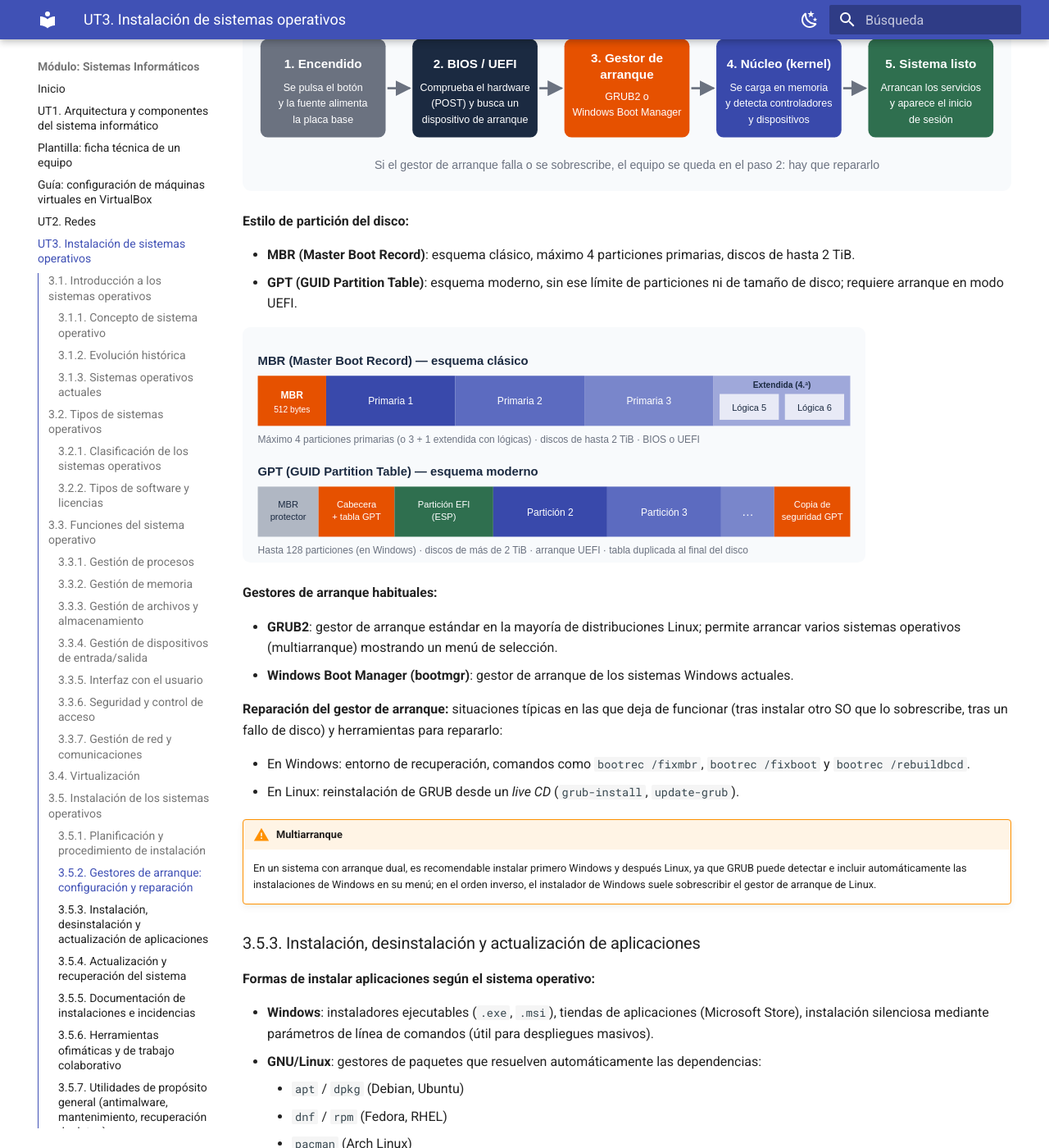
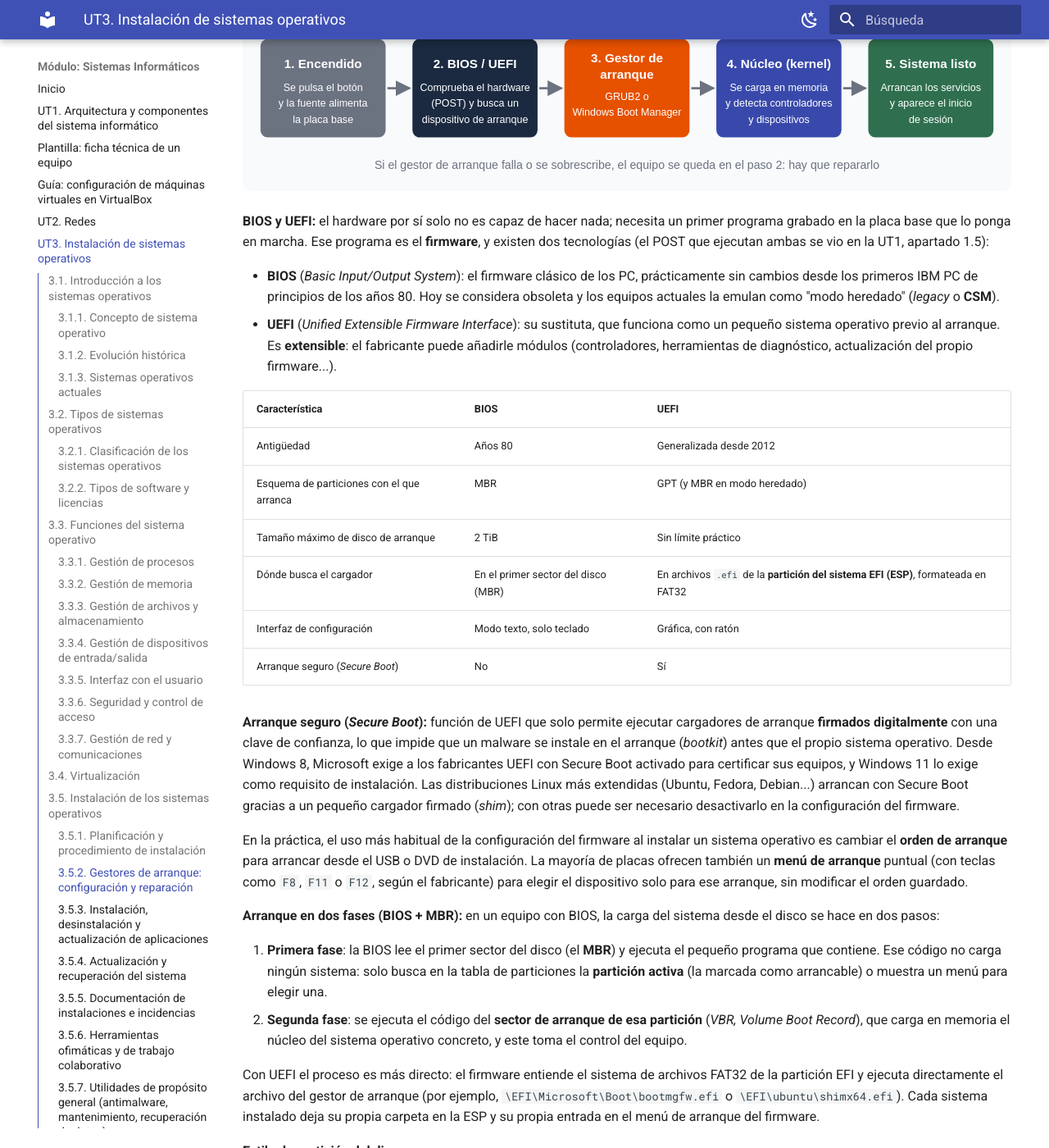
Before and after one commit to angelabserrano/sistemas-informaticos, an MkDocs documentation site: the page built from docs/ut3.md, in a window 1280 px wide and 1400 px high, scrolled down 11567 px. Shown: the whole window at 82% size. Built offline with MkDocs 1.6.1 and Material for MkDocs 9.7.7, drawn with Linux system fonts in a browser that asks for light colours; some of the changed text lies outside the part shown.

Commit message:
UT3: amplía el 3.5.2 con BIOS/UEFI, arranque en dos fases y estructura del MBR
Añade la comparativa BIOS frente a UEFI con Secure Boot, el arranque en
dos fases (MBR + VBR) frente al arranque UEFI desde la ESP, la estructura
interna del MBR y de sus entradas de 16 bytes, y las consecuencias de
dañar el sector de arranque.

Co-Authored-By: Claude Opus 5.5 <noreply@anthropic.com>
Claude-Session: https://claude.ai/code/session_01G23AmZZwAe8YqCan6mAMNQ

```diff
--- a/docs/ut3.md
+++ b/docs/ut3.md
@@ -289,12 +289,67 @@ Al encender un equipo, el firmware (**BIOS** o **UEFI**) localiza un dispositivo
 
 ![Proceso de arranque: encendido, firmware BIOS/UEFI (POST y búsqueda del dispositivo de arranque), gestor de arranque (GRUB2 o Windows Boot Manager), carga del núcleo del sistema operativo y sistema listo para iniciar sesión](img/ut3_proceso_arranque.svg)
 
+**BIOS y UEFI:** el hardware por sí solo no es capaz de hacer nada; necesita un primer programa grabado en la placa base que lo ponga en marcha. Ese programa es el **firmware**, y existen dos tecnologías (el POST que ejecutan ambas se vio en la UT1, apartado 1.5):
+
+- **BIOS** (*Basic Input/Output System*): el firmware clásico de los PC, prácticamente sin cambios desde los primeros IBM PC de principios de los años 80. Hoy se considera obsoleta y los equipos actuales la emulan como "modo heredado" (*legacy* o **CSM**).
+- **UEFI** (*Unified Extensible Firmware Interface*): su sustituta, que funciona como un pequeño sistema operativo previo al arranque. Es **extensible**: el fabricante puede añadirle módulos (controladores, herramientas de diagnóstico, actualización del propio firmware...).
+
+| Característica | BIOS | UEFI |
+| --- | --- | --- |
+| Antigüedad | Años 80 | Generalizada desde 2012 |
+| Esquema de particiones con el que arranca | MBR | GPT (y MBR en modo heredado) |
+| Tamaño máximo de disco de arranque | 2 TiB | Sin límite práctico |
+| Dónde busca el cargador | En el primer sector del disco (MBR) | En archivos `.efi` de la **partición del sistema EFI (ESP)**, formateada en FAT32 |
+| Interfaz de configuración | Modo texto, solo teclado | Gráfica, con ratón |
+| Arranque seguro (*Secure Boot*) | No | Sí |
+
+**Arranque seguro (*Secure Boot*):** función de UEFI que solo permite ejecutar cargadores de arranque **firmados digitalmente** con una clave de confianza, lo que impide que un malware se instale en el arranque (*bootkit*) antes que el propio sistema operativo. Desde Windows 8, Microsoft exige a los fabricantes UEFI con Secure Boot activado para certificar sus equipos, y Windows 11 lo exige como requisito de instalación. Las distribuciones Linux más extendidas (Ubuntu, Fedora, Debian...) arrancan con Secure Boot gracias a un pequeño cargador firmado (*shim*); con otras puede ser necesario desactivarlo en la configuración del firmware.
+
+En la práctica, el uso más habitual de la configuración del firmware al instalar un sistema operativo es cambiar el **orden de arranque** para arrancar desde el USB o DVD de instalación. La mayoría de placas ofrecen también un **menú de arranque** puntual (con teclas como `F8`, `F11` o `F12`, según el fabricante) para elegir el dispositivo solo para ese arranque, sin modificar el orden guardado.
+
+**Arranque en dos fases (BIOS + MBR):** en un equipo con BIOS, la carga del sistema desde el disco se hace en dos pasos:
+
+1. **Primera fase**: la BIOS lee el primer sector del disco (el **MBR**) y ejecuta el pequeño programa que contiene. Ese código no carga ningún sistema: solo busca en la tabla de particiones la **partición activa** (la marcada como arrancable) o muestra un menú para elegir una.
+2. **Segunda fase**: se ejecuta el código del **sector de arranque de esa partición** (*VBR, Volume Boot Record*), que carga en memoria el núcleo del sistema operativo concreto, y este toma el control del equipo.
+
+Con UEFI el proceso es más directo: el firmware entiende el sistema de archivos FAT32 de la partición EFI y ejecuta directamente el archivo del gestor de arranque (por ejemplo, `\EFI\Microsoft\Boot\bootmgfw.efi` o `\EFI\ubuntu\shimx64.efi`). Cada sistema instalado deja su propia carpeta en la ESP y su propia entrada en el menú de arranque del firmware.
+
 **Estilo de partición del disco:**
 
 - **MBR (Master Boot Record)**: esquema clásico, máximo 4 particiones primarias, discos de hasta 2 TiB.
 - **GPT (GUID Partition Table)**: esquema moderno, sin ese límite de particiones ni de tamaño de disco; requiere arranque en modo UEFI.
 
 ![Estructura de un disco con MBR (sector MBR, tres particiones primarias y una extendida con particiones lógicas) frente a uno con GPT (MBR protector, cabecera y tabla GPT, partición EFI, resto de particiones y copia de seguridad de la tabla al final del disco)](img/ut3_mbr_gpt.svg){width=760}
+
+**Estructura interna del MBR:** el MBR ocupa el primer sector del disco, es decir, **512 bytes**, repartidos así:
+
+| Bytes | Tamaño | Contenido |
+| --- | --- | --- |
+| 0-445 | 446 bytes | **Código de arranque** (primera fase del gestor de arranque) |
+| 446-509 | 64 bytes | **Tabla de particiones**: 4 entradas de 16 bytes, una por partición primaria |
+| 510-511 | 2 bytes | **Firma** `55 AA`, que indica que el sector es un MBR válido |
+
+Que la tabla solo tenga sitio para **4 entradas** es justo lo que limita el MBR a cuatro particiones primarias (o tres más una extendida). Cada entrada de 16 bytes guarda:
+
+| Bytes | Campo | Detalle |
+| --- | --- | --- |
+| 0 | Indicador de arranque | `80` = partición activa (arrancable); `00` = no activa |
+| 1-3 | Inicio en CHS | Posición inicial en cilindro-cabeza-sector (formato antiguo) |
+| 4 | Tipo de partición | Por ejemplo: `07` NTFS/exFAT, `0C` FAT32, `83` Linux, `82` Linux swap, `05`/`0F` extendida, `EE` GPT protector |
+| 5-7 | Fin en CHS | Posición final en formato CHS |
+| 8-11 | Inicio en LBA | Número del primer sector de la partición (32 bits) |
+| 12-15 | Tamaño | Número de sectores que ocupa la partición (32 bits) |
+
+!!! note "Idea clave"
+    El límite de **2 TiB** del MBR sale de esta tabla: el tamaño de la partición se guarda en 32 bits, así que como máximo puede contar 2³² sectores, y 2³² × 512 bytes = 2 TiB. GPT usa campos de 64 bits y por eso no tiene ese límite en la práctica.
+
+**Si se daña el sector de arranque:** como en él se guardan a la vez la tabla de particiones y la primera fase del gestor de arranque, un fallo en el MBR (por un error de disco, un malware o, lo más frecuente, un error del propio usuario al instalar o particionar) puede provocar:
+
+- **Pérdida de la tabla de particiones**: el disco aparece como "sin asignar" y no se puede acceder a ninguna partición, aunque los datos siguen físicamente en el disco. Herramientas como **TestDisk** pueden analizar el disco, localizar las particiones y reconstruir la tabla.
+- **Pérdida del gestor de arranque**: las particiones y los datos siguen intactos, pero el equipo no arranca ningún sistema operativo. Se soluciona reinstalando el gestor de arranque (ver la reparación más abajo).
+- **Ambas cosas a la vez.**
+
+En un disco **GPT** el riesgo es menor: la tabla de particiones se guarda **dos veces**, al principio y al final del disco, y si una se corrompe puede restaurarse a partir de la otra.
 
 **Gestores de arranque habituales:**
 
```
